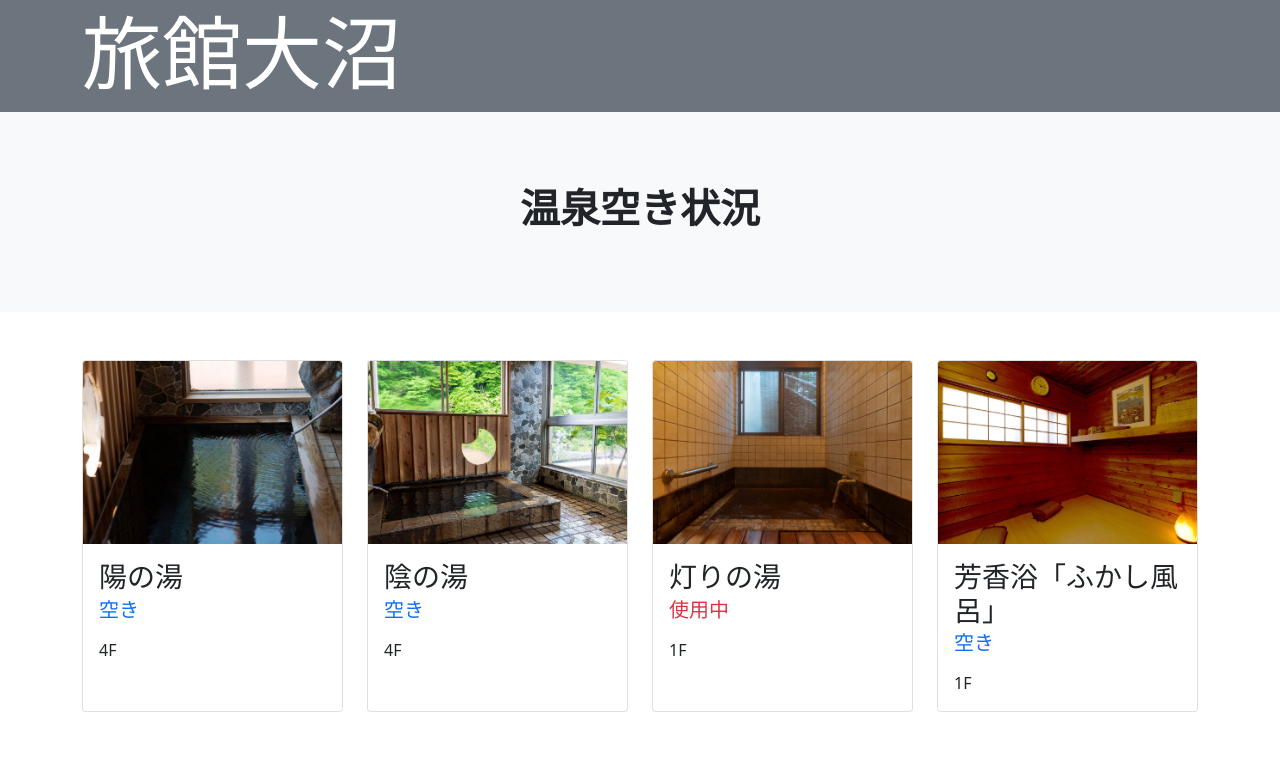
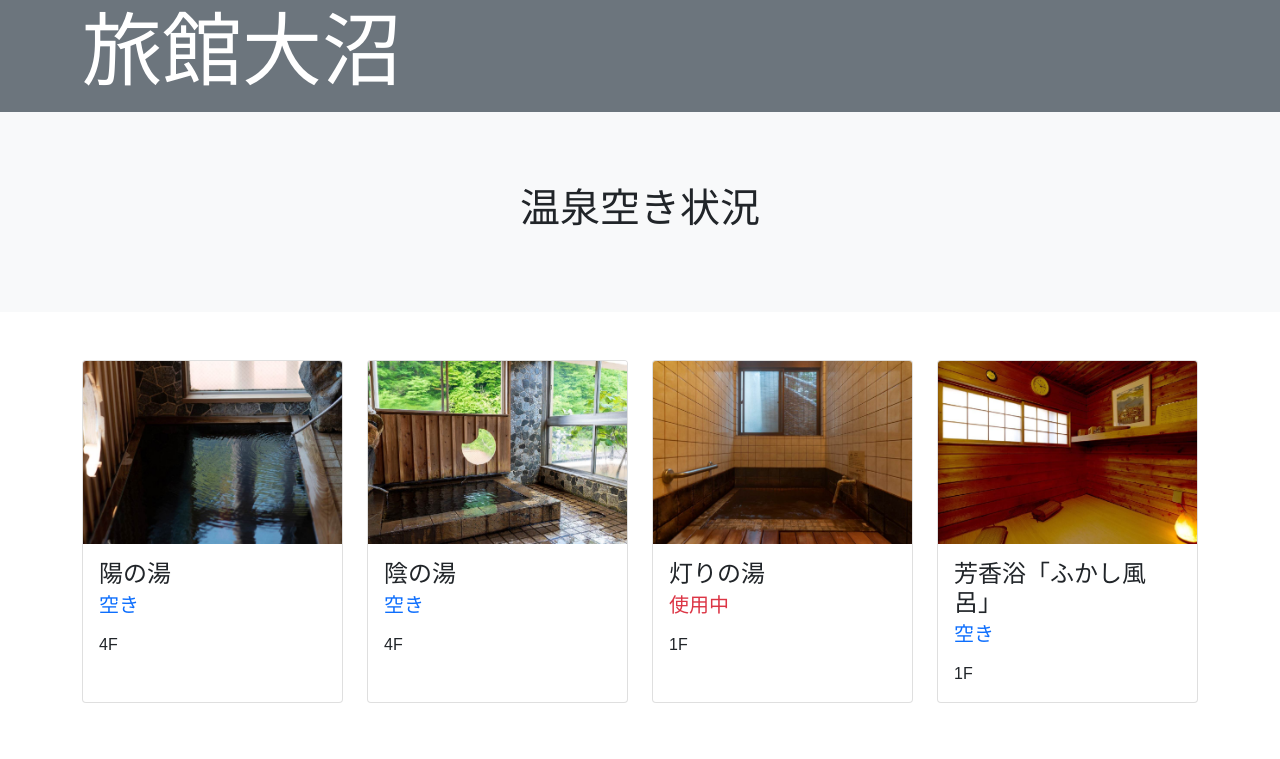
Before and after one commit to segfau-yama/MagDetProject, a Django app: page / in a window 1280 px wide. Shown: the top 759 px of the page. Run offline with Django 4.2, Linux system fonts and the light colour scheme; data comes from the database, SQL or seed files in the repository; some libraries are stand-ins or nearby versions.

Commit message:
v0.0.6(新版) 更新速度を10秒に一回に変更 フォントをゴシックに指定 カードのタイトルをh4に変更

```diff
--- a/onsen_server/magdet_app/templates/index.html
+++ b/onsen_server/magdet_app/templates/index.html
@@ -12,12 +12,18 @@
     <script src="{% static 'bootstrap/css/bootstrap.js' %}"></script>
     <link href="{% static 'main.css' %}" rel="stylesheet">
 
+    <style>
+        body {
+        font-family: sans-serif ;
+        }
+    </style>
+
 </head>
 <body>
 
 <div class="p-1 bg-secondary text-white">
     <div class="container my-box">
-        <h1 class="display-1 fw-normal">旅館大沼</h1>
+        <h1 class="display-1">旅館大沼</h1>
     </div>
 </div>
 
@@ -25,7 +31,7 @@
     <section class="py-4 text-center container">
         <div class="row py-lg-5">
             <div class="col-lg-6 col-md-8 mx-auto">
-                <h1 class="fw-bold">温泉空き状況</h1>
+                <h1 class="fw-normal">温泉空き状況</h1>
             </div>
         </div>
     </section>
@@ -40,7 +46,7 @@
                 <div class="card h-100">
                     <img src="{{ item.pic.url }}" class="card-img-top" alt="{{ item.pic.url }}">
                     <div class="card-body">
-                        <div class="h3 card-title">{{ item.name }}</div>
+                        <div class="h4 card-title fw-normal ">{{ item.name }}</div>
                         {% if item.lock %}
                         <div class="h5 card-subtitle"><p class="text-danger">使用中</p></div>
                         {% else %}
@@ -59,5 +65,5 @@
 </body>
 </html>
 <script>
-    setTimeout("location.reload()",1000*1);
+    setTimeout("location.reload()",10000*1);
 </script>
```
